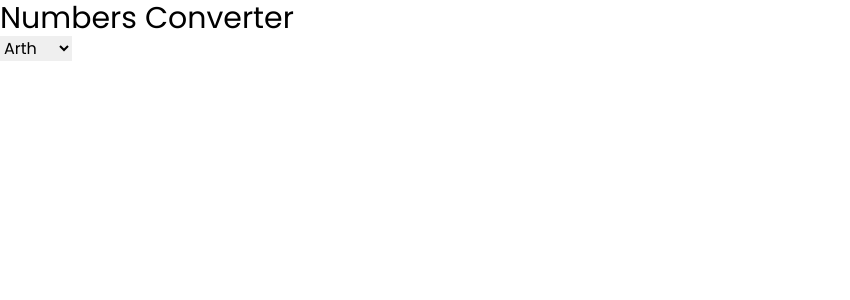
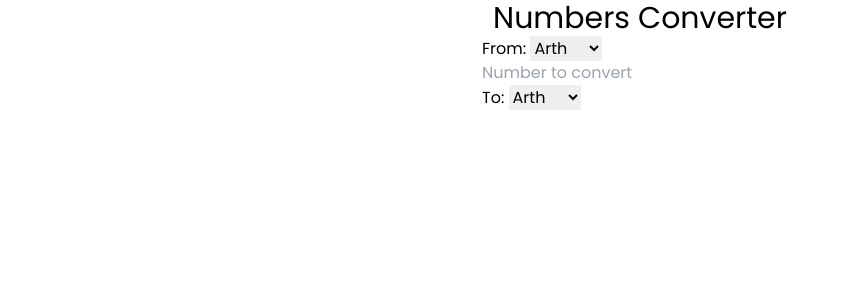
Before and after one commit to probablyArth/numbers-converter, a React (Create React App) app: page / in a window 1280 px wide. Shown: the top 300 px of the page, without its empty margins (0-850 px from the left). Built offline with nearby package versions, Linux system fonts and the light colour scheme.

Commit message:
Some updates ig

```diff
--- a/src/App.js
+++ b/src/App.js
@@ -1,11 +1,11 @@
 import Heading from "./components/Heading";
-import Input from "./components/form/Input";
+import Form from "./components/form";
 
 function App() {
   return (
-    <div className="App">
+    <div className="flex flex-col justify-center items-center mx-3">
       <Heading>Numbers Converter</Heading>
-      <Input />
+      <Form />
     </div>
   );
 }
--- /dev/null
+++ b/src/components/form/FromTypeInput.js
@@ -0,0 +1,16 @@
+import React, { useContext } from "react";
+import { valuesContext } from "../../contexts/ValuesContext";
+
+const FromInput = () => {
+  const { setFromType } = useContext(valuesContext);
+
+  return (
+    <select name="type" id="type" onChange={(e) => setFromType(e.target.value)}>
+      <option value="arth">Arth</option>
+      <option value="anmol">Anmol</option>
+      <option value="ash">Ash</option>
+    </select>
+  );
+};
+
+export default FromInput;
--- a/src/components/form/Input.js
+++ /dev/null
@@ -1,13 +0,0 @@
-import React from "react";
-
-const Input = () => {
-  return (
-    <select name="type" id="type">
-      <option value="arth">Arth</option>
-      <option value="anmol">Anmol</option>
-      <option value="ash">Ash</option>
-    </select>
-  );
-};
-
-export default Input;
--- /dev/null
+++ b/src/components/form/ToTypeInput.js
@@ -0,0 +1,16 @@
+import React, { useContext } from "react";
+import { valuesContext } from "../../contexts/ValuesContext";
+
+const ToInput = () => {
+  const { setToType } = useContext(valuesContext);
+
+  return (
+    <select name="type" id="type" onChange={(e) => setToType(e.target.value)}>
+      <option value="arth">Arth</option>
+      <option value="anmol">Anmol</option>
+      <option value="ash">Ash</option>
+    </select>
+  );
+};
+
+export default ToInput;
--- /dev/null
+++ b/src/components/form/ValueInput.js
@@ -0,0 +1,15 @@
+import React, { useContext } from "react";
+import { valuesContext } from "../../contexts/ValuesContext";
+
+const ValueInput = () => {
+  const { setValue } = useContext(valuesContext);
+  return (
+    <input
+      type="number"
+      placeholder="Number to convert"
+      onChange={(e) => setValue(Number(e.target.value))}
+    />
+  );
+};
+
+export default ValueInput;
--- /dev/null
+++ b/src/components/form/index.js
@@ -0,0 +1,23 @@
+import FromTypeInput from "./FromTypeInput";
+import ToTypeInput from "./ToTypeInput";
+import ValueInput from "./ValueInput";
+
+import React from "react";
+
+const Form = () => {
+  return (
+    <div>
+      <div>
+        <div>
+          From: <FromTypeInput />
+        </div>
+        <ValueInput />
+        <div>
+          To: <ToTypeInput />
+        </div>
+      </div>
+    </div>
+  );
+};
+
+export default Form;
--- /dev/null
+++ b/src/components/form/utils.js
@@ -0,0 +1,3 @@
+// const decimalToOctal = () => {
+
+// }
--- /dev/null
+++ b/src/contexts/ValuesContext.js
@@ -0,0 +1,19 @@
+import { createContext, useState } from "react";
+
+export const valuesContext = createContext();
+
+const ValuesContextProvider = ({ children }) => {
+  const [fromType, setFromType] = useState("decimal");
+  const [toType, setToType] = useState("decimal");
+  const [value, setValue] = useState(0);
+
+  return (
+    <valuesContext.Provider
+      value={{ fromType, setFromType, toType, setToType, value, setValue }}
+    >
+      {children}
+    </valuesContext.Provider>
+  );
+};
+
+export default ValuesContextProvider;
--- a/src/index.js
+++ b/src/index.js
@@ -2,5 +2,11 @@ import React from "react";
 import ReactDOM from "react-dom";
 import "./index.css";
 import App from "./App";
+import ValuesContextProvider from "./contexts/ValuesContext";
 
-ReactDOM.render(<App />, document.getElementById("root"));
+ReactDOM.render(
+  <ValuesContextProvider>
+    <App />
+  </ValuesContextProvider>,
+  document.getElementById("root")
+);
```
Also changed, not shown: 1 other file (tests, documents, lock files or other folders).
